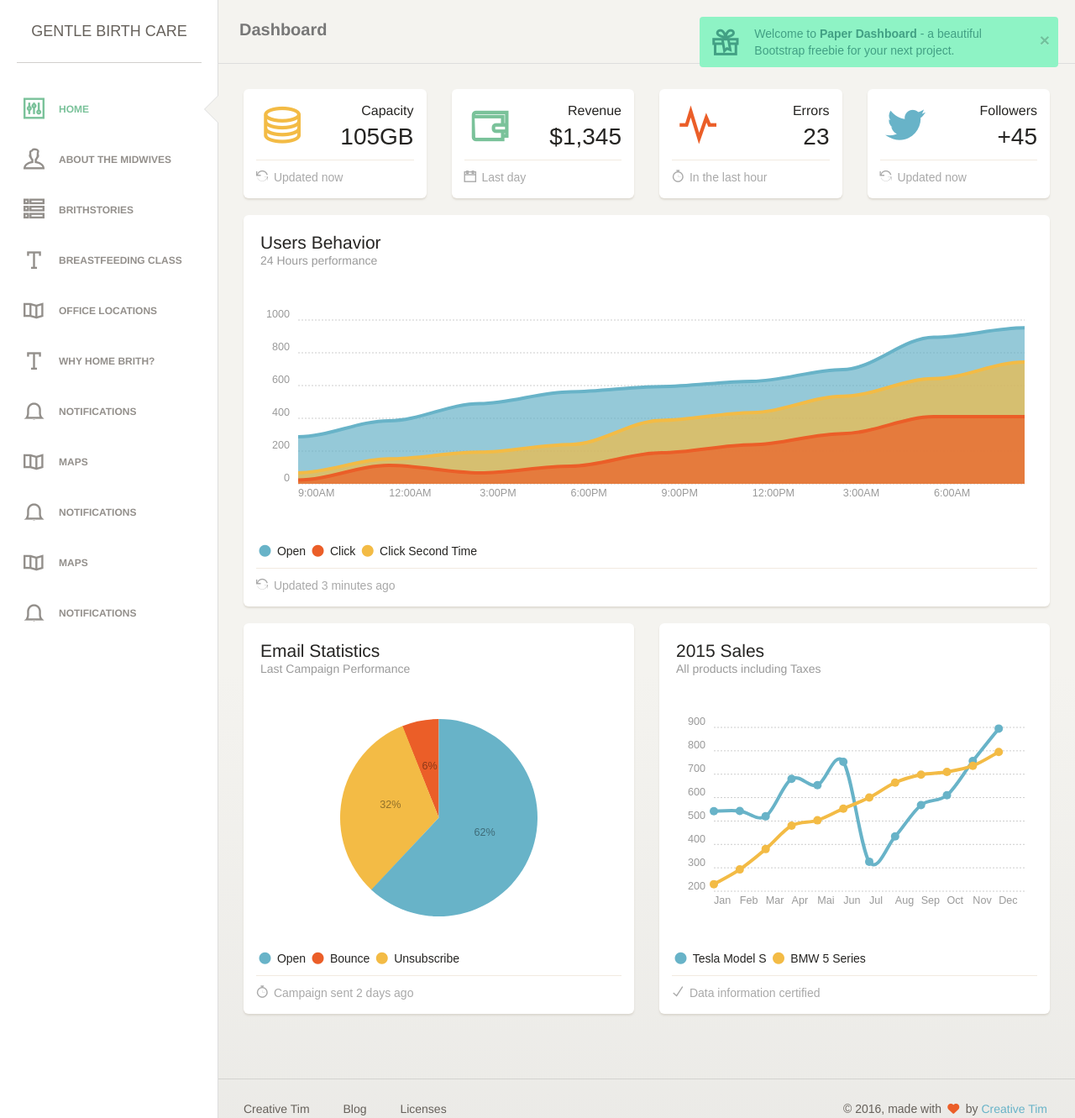
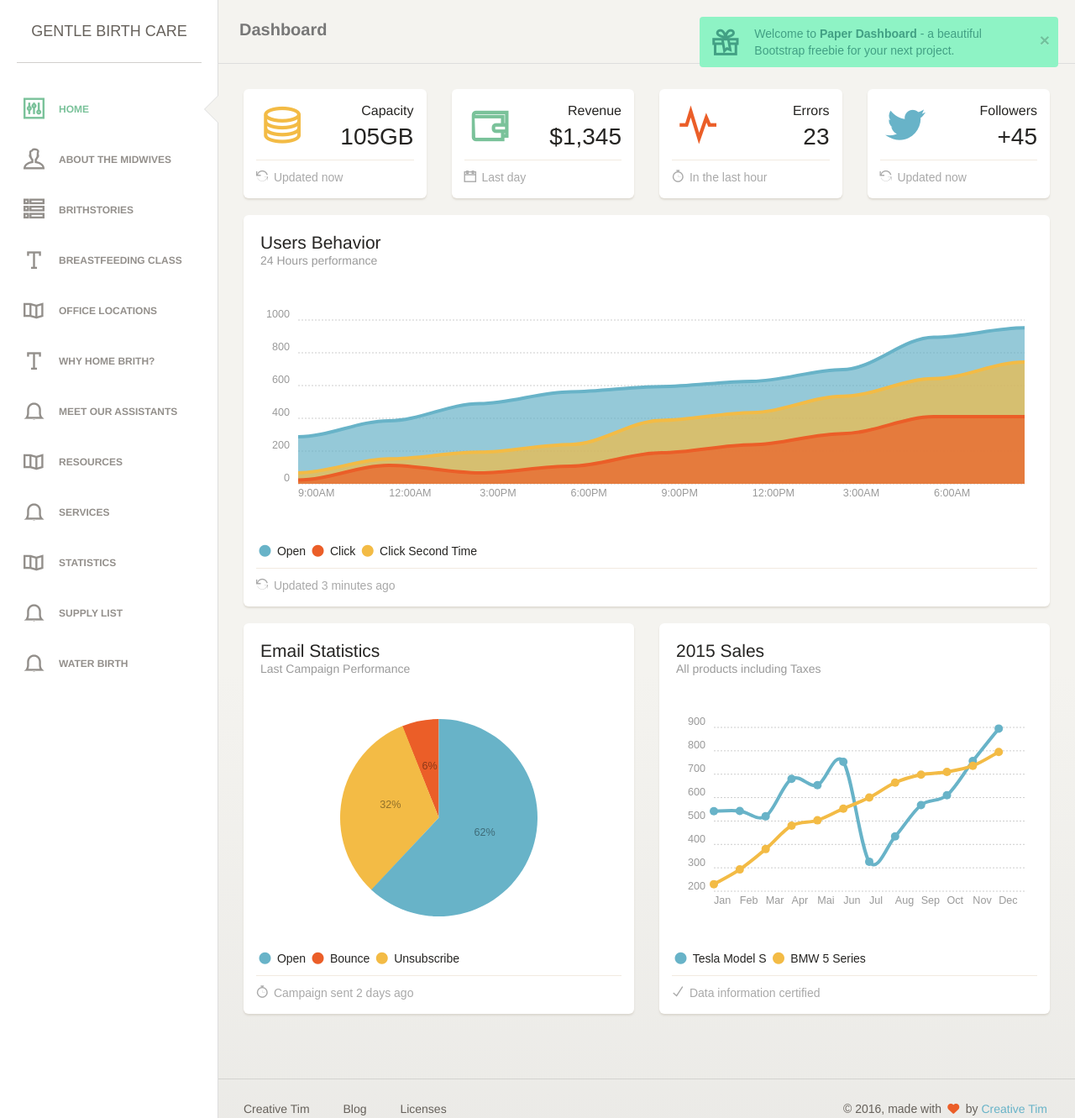
Before and after one commit to WoollyAlly/GentleBirthCare, a Jekyll site: the page built from index.html, in a window 1280 px wide. Shown: the whole page at 84% size. Built offline with Jekyll 4.4.1, drawn with Linux system fonts in a browser that asks for light colours; nearby versions of some CDN libraries; some web fonts are replaced.

Commit message:
Updated '/_layouts/default.html' via CloudCannon

```diff
--- a/_layouts/default.html
+++ b/_layouts/default.html
@@ -91,31 +91,37 @@
                 <li>
                     <a href="notifications.html">
                         <i class="ti-bell"></i>
-                        <p>Notifications</p>
+                        <p>Meet our Assistants</p>
                     </a>
                 </li>
                 <li>
                     <a href="maps.html">
                         <i class="ti-map"></i>
-                        <p>Maps</p>
+                        <p>Resources</p>
                     </a>
                 </li>
                 <li>
                     <a href="notifications.html">
                         <i class="ti-bell"></i>
-                        <p>Notifications</p>
+                        <p>Services</p>
                     </a>
                 </li>
                 <li>
                     <a href="maps.html">
                         <i class="ti-map"></i>
-                        <p>Maps</p>
+                        <p>Statistics</p>
                     </a>
                 </li>
                 <li>
                     <a href="notifications.html">
                         <i class="ti-bell"></i>
-                        <p>Notifications</p>
+                        <p>Supply List</p>
+                    </a>
+                </li>
+                <li>
+                    <a href="notifications.html">
+                        <i class="ti-bell"></i>
+                        <p>Water Birth</p>
                     </a>
                 </li>
             </ul>
```
